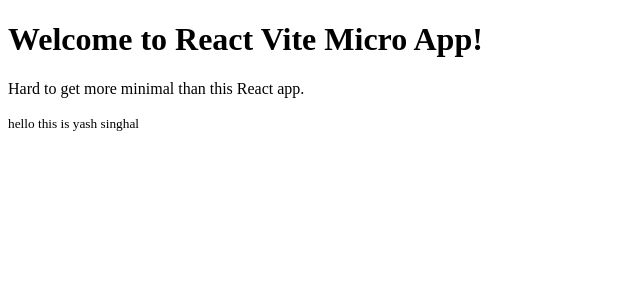
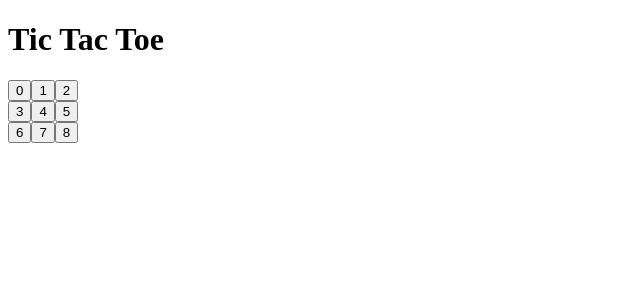
Before and after one commit to yashsinghal28/tictactoe, a React (Vite) app: page / in a window 1280 px wide. Shown: the top 300 px of the page, without its empty margins (0-640 px from the left). Built offline with nearby package versions, Linux system fonts and the light colour scheme.

Commit message:
created board and square components

```diff
--- a/src/App.jsx
+++ b/src/App.jsx
@@ -1,11 +1,13 @@
-import React from "react";
+import React from 'react';
+import Board from './conponents/Board';
 
-const App = () =>{
-  return(
+const App = () => {
+  return (
     <>
-    <h1>Welcome to React Vite Micro App!</h1>
-    <p>Hard to get more minimal than this React app.</p>
-    <small>hello this is yash singhal</small>
+      <div>
+        <h1>Tic Tac Toe</h1>
+        <Board />
+      </div>
     </>
   );
 };
--- /dev/null
+++ b/src/conponents/Board.jsx
@@ -0,0 +1,26 @@
+import React from 'react';
+import Square from './Square';
+
+const Board = () => {
+  return (
+    <div>
+      <div>
+        <Square value={0} />
+        <Square value={1} />
+        <Square value={2} />
+      </div>
+      <div>
+        <Square value={3} />
+        <Square value={4} />
+        <Square value={5} />
+      </div>
+      <div>
+        <Square value={6} />
+        <Square value={7} />
+        <Square value={8} />
+      </div>
+    </div>
+  );
+};
+
+export default Board;
--- /dev/null
+++ b/src/conponents/Square.jsx
@@ -0,0 +1,7 @@
+import React from 'react';
+
+const Square = ({value}) => {
+  return <button type="button">{value}</button>;
+};
+
+export default Square;
```
Also changed, not shown: 1 other file (tests, documents, lock files or other folders).
